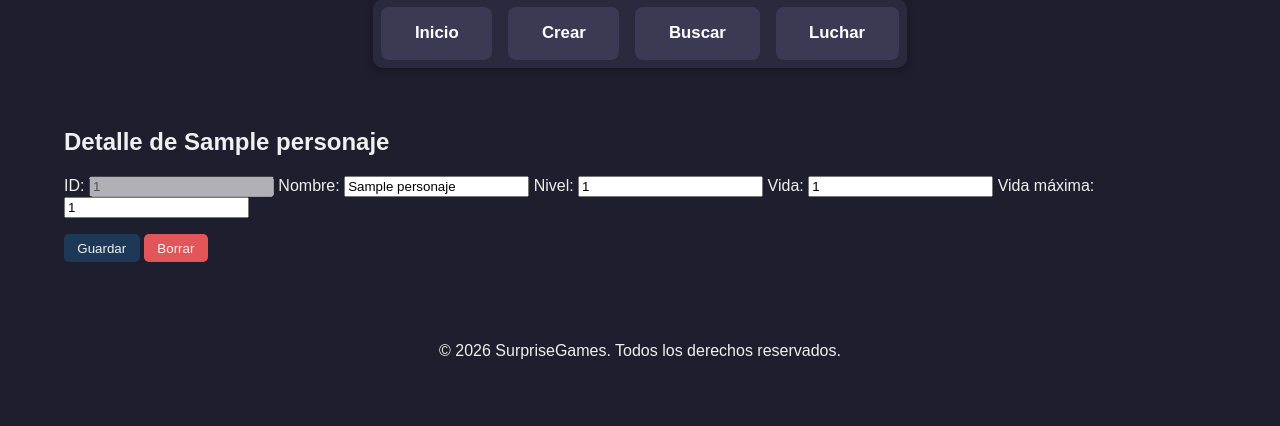
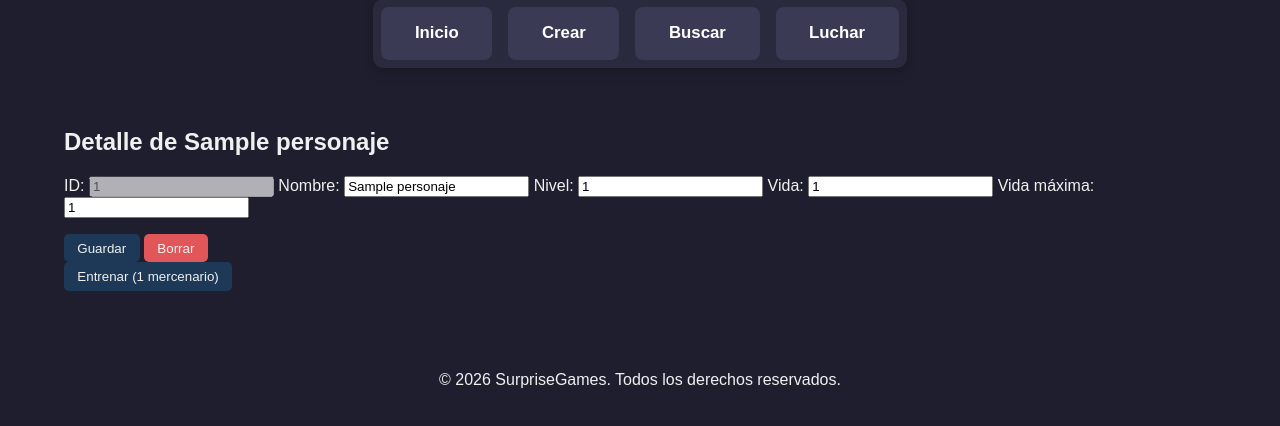
Before and after one commit to marlopia/Academia_de_Heroes, a Django app: page /1/info/ in a window 1280 px wide. Shown: the part 374-800 px from the top of the page. Run offline with Django 5.2, Linux system fonts and the light colour scheme; tables that the repository leaves empty hold one stand-in row (values such as "Sample post").

Commit message:
Entrenar consume mercenarios OK

```diff
--- a/app/templates/info.html
+++ b/app/templates/info.html
@@ -25,7 +25,15 @@
     <div style="margin-top:1em;">
         <button type="submit" name="guardar">Guardar</button>
         <button type="submit" name="borrar" style="background-color:#e15759;">Borrar</button>
+    </form>
     </div>
 </form>
 
+<form method="post" action="{% url 'entrenar' personaje.id %}">
+    {% csrf_token %}
+    <button type="submit">
+        Entrenar (1 mercenario)
+    </button>
+</form>
+
 {% endblock %}
--- a/app/views.py
+++ b/app/views.py
@@ -165,3 +165,19 @@ def comprar_mercenario(request):
             messages.error(request, "Monedas insuficientes")
 
     return redirect(request.META.get("HTTP_REFERER", "/"))
+
+
+def entrenar(request, id):
+    if request.method == "POST":
+        perfil = request.user.perfil
+        personaje = get_object_or_404(Personaje, id=id)
+
+        if perfil.mercenarios >= 1:
+            perfil.mercenarios -= 1
+            personaje.subir_nivel()
+
+            perfil.save()
+        else:
+            messages.error(request, "No tienes mercenarios")
+
+    return redirect(request.META.get("HTTP_REFERER", "/"))
--- a/project/urls.py
+++ b/project/urls.py
@@ -36,4 +36,5 @@ urlpatterns = [
     path("register/", views.registrar, name="register"),
     path("logout/", views.user_logout, name="user_logout"),
     path("comprar_mercenario/", views.comprar_mercenario, name="comprar_mercenario"),
+    path("<int:id>/entrenar/", views.entrenar, name="entrenar"),
 ] + static(settings.STATIC_URL, document_root=settings.STATIC_ROOT)
```
